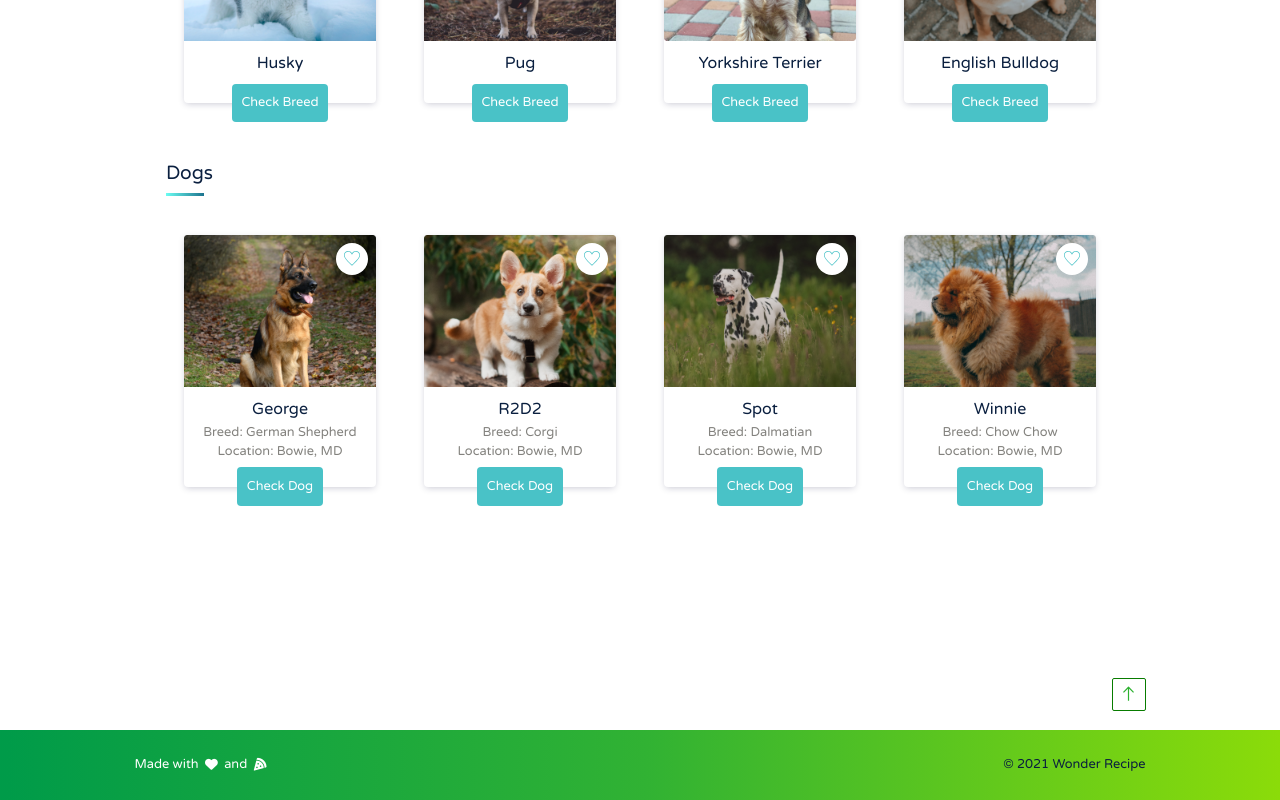
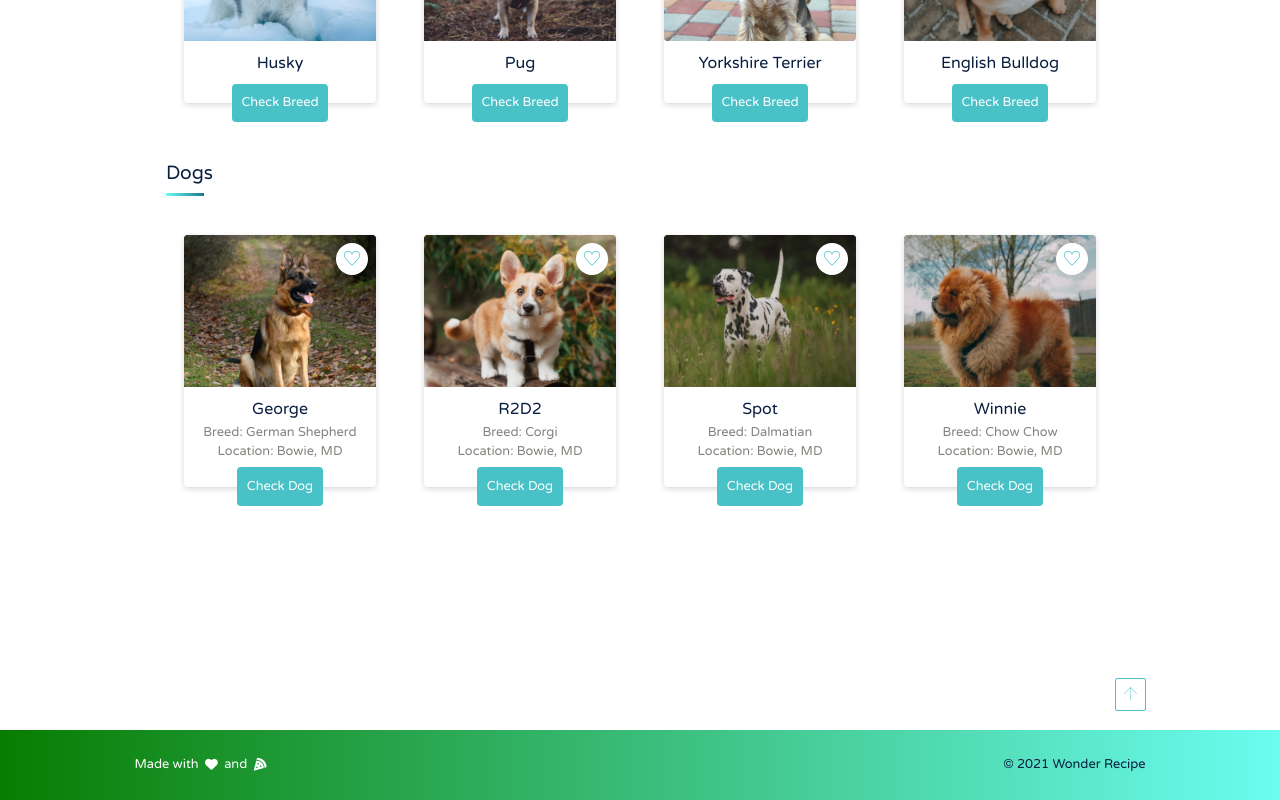
Before and after one commit to lawrencedovin/capstone-2-bark, a React (Create React App) app in the folder bark/: page / in a window 1280 px wide. Shown: the part 877-1677 px from the top of the page. Built offline with nearby package versions, Linux system fonts and the light colour scheme; a web font is replaced by a local one.

Commit message:
Updated main footer

```diff
--- a/bark/src/css/styles.css
+++ b/bark/src/css/styles.css
@@ -222,7 +222,7 @@ button {
     background-image: linear-gradient(rgba(0, 0, 0, 0.1) 0 0); }
 
 .footer {
-  background: linear-gradient(90.15deg, #009B49 1%, #31B233 50.5%, #8CDC09 100%);
+  background: -webkit-linear-gradient(1turn, #087C00, #6BFDF2);
   padding-top: 3.2rem;
   padding-bottom: 3.2rem; }
   .footer-container {
@@ -235,15 +235,15 @@ button {
   .footer--forms {
     background: #FFFFFF; }
   .footer__button {
-    border: 1px solid #087C00;
+    border: 1px solid #49C2C7;
     margin: 11.4rem 0 2.4rem;
-    padding: .6rem .8rem .8rem;
+    padding: .6rem 1rem .8rem;
     border-radius: 2px; }
     .footer__button-icon {
-      filter: invert(53%) sepia(13%) saturate(2758%) hue-rotate(72deg) brightness(102%) contrast(86%);
-      height: 2.4rem; }
+      filter: invert(64%) sepia(74%) saturate(340%) hue-rotate(134deg) brightness(93%) contrast(85%);
+      height: 1.6rem; }
     .footer__button:hover {
-      background: #087C00; }
+      background: #49C2C7; }
       .footer__button:hover > #footerButtonIcon {
         filter: invert(100%) sepia(1%) saturate(7500%) hue-rotate(305deg) brightness(106%) contrast(103%); }
   .footer__text {
--- a/bark/src/sass/components/_main-footer.scss
+++ b/bark/src/sass/components/_main-footer.scss
@@ -1,5 +1,5 @@
 .footer {
-    background: linear-gradient(90.15deg, #009B49 1%, #31B233 50.5%, #8CDC09 100%);
+    background: $color-gradient-green-blue;
     padding-top: 3.2rem;
     padding-bottom: 3.2rem;
 
@@ -19,18 +19,18 @@
     }
 
     &__button {
-        border: 1px solid $color-green;
+        border: 1px solid $color-blue;
         margin: 11.4rem 0 2.4rem;
-        padding: .6rem .8rem .8rem;
+        padding: .6rem 1rem .8rem;
         border-radius: 2px;
 
         &-icon {
-            filter: invert(53%) sepia(13%) saturate(2758%) hue-rotate(72deg) brightness(102%) contrast(86%);
-            height: 2.4rem;
+            filter: invert(64%) sepia(74%) saturate(340%) hue-rotate(134deg) brightness(93%) contrast(85%);
+            height: 1.6rem;
         }
 
         &:hover {
-            background: $color-green;
+            background: $color-blue;
             & > #footerButtonIcon {
                 filter: invert(100%) sepia(1%) saturate(7500%) hue-rotate(305deg) brightness(106%) contrast(103%);
             }
```
Also changed, not shown: bark/public/icons/top.svg.
